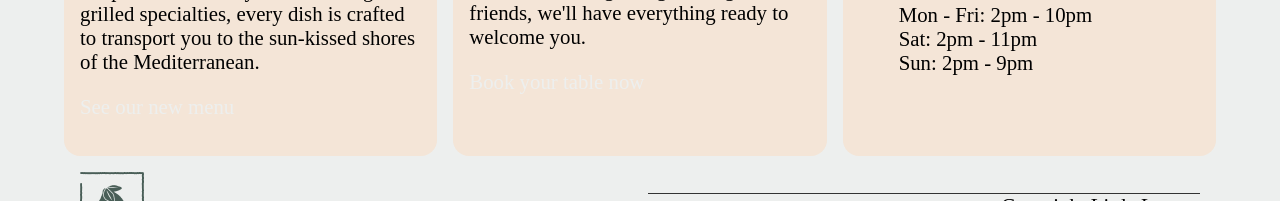
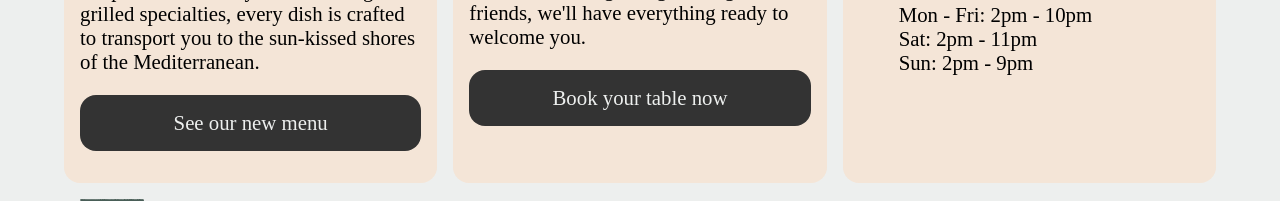
Before and after one commit to oislen/LittleLemonReact, a React (Create React App) app in the folder littlelemon/: page / in a window 1280 px wide. Shown: the part 987-1188 px from the top of the page. Built offline with nearby package versions, Linux system fonts and the light colour scheme.

Commit message:
Convert p to buttons

```diff
--- a/littlelemon/src/components/pages/Home.js
+++ b/littlelemon/src/components/pages/Home.js
@@ -21,7 +21,7 @@ const Home = () => {
           <p>
             Experience the vibrant flavors of our new Mediterranean menu, inspired by fresh ingredients and timeless coastal recipes. From savory mezze to fragrant grilled specialties, every dish is crafted to transport you to the sun-kissed shores of the Mediterranean.
           </p>
-          <p>
+          <p className="pButton">
             <a href="/menu">See our new menu</a>
           </p>
         </article>
@@ -31,7 +31,7 @@ const Home = () => {
           <p>
             Reserve your table today and make sure you don't miss out on an unforgettable dining experience. Whether it's a romantic evening or a gathering with friends, we'll have everything ready to welcome you.
           </p>
-          <p>
+          <p className="pButton">
             <a href="/book">Book your table now</a>
           </p>
         </article>
```
